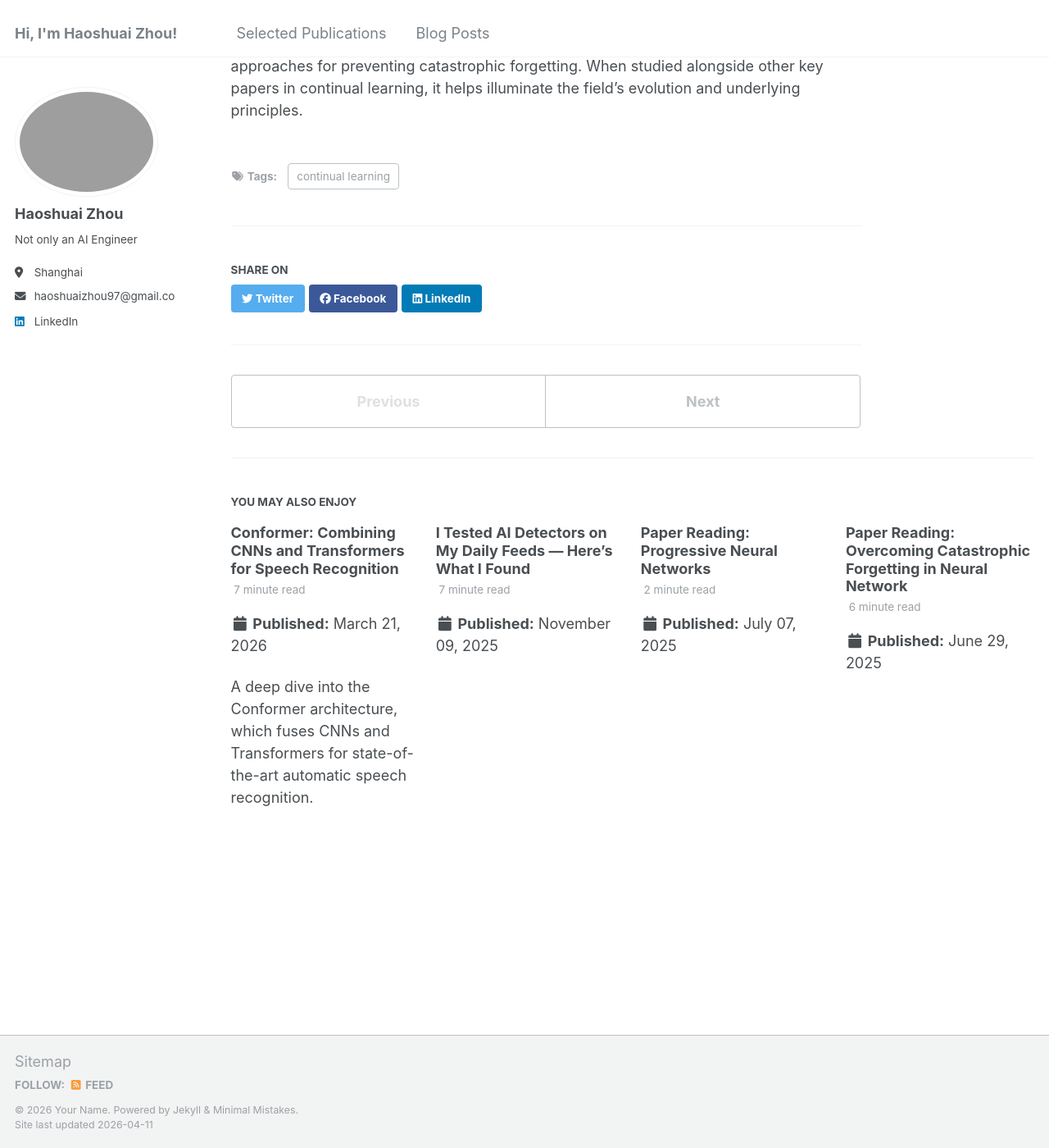
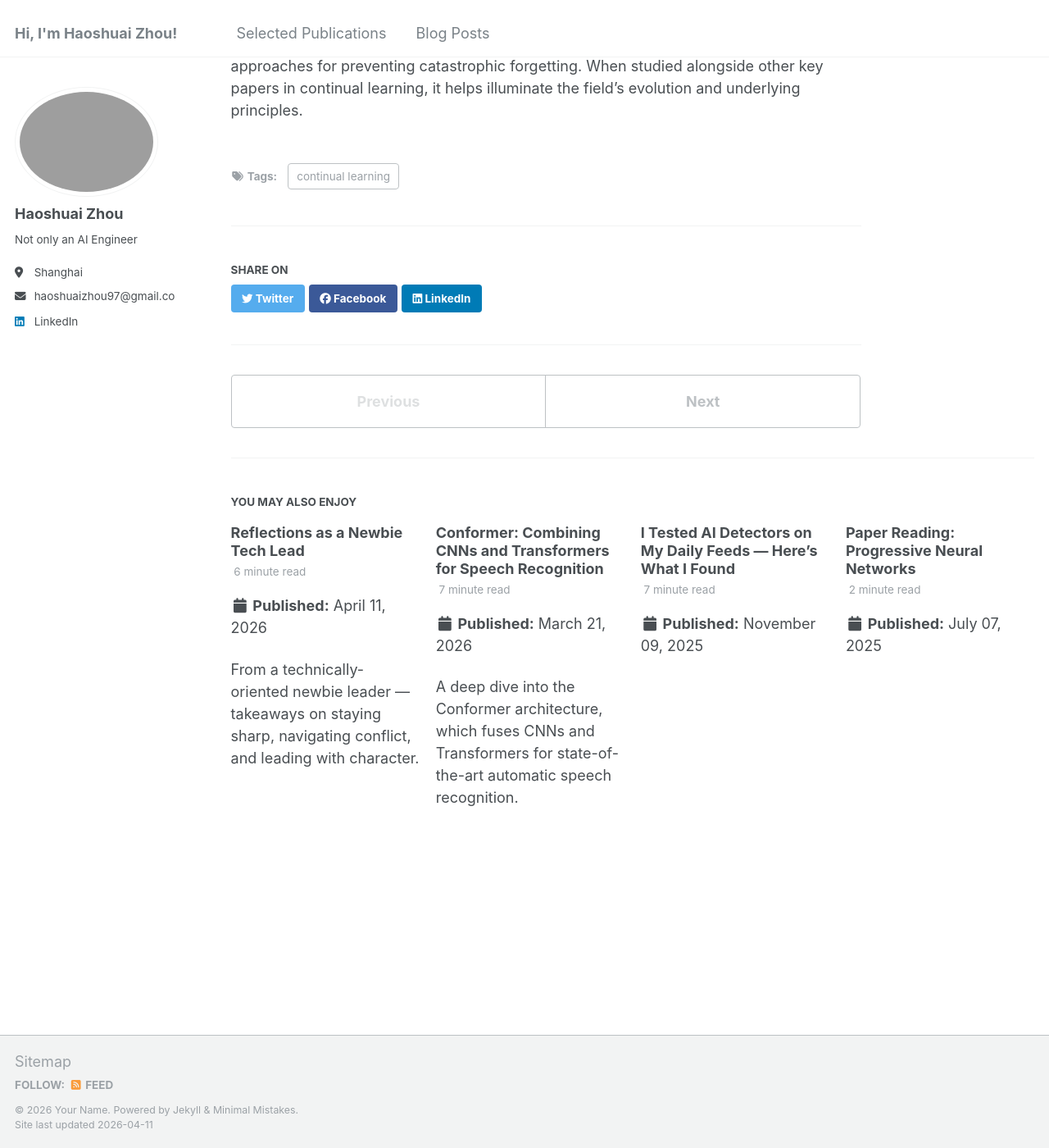
Before and after one commit to zhs2326/zhs2326.github.io, a Jekyll site: the page built from _posts/2025-06-01-learning-without-forgetting.md, in a window 1280 px wide and 1400 px high, scrolled down 2674 px. Shown: the whole window at 82% size. Built offline with Jekyll 4.4.1, drawn with Linux system fonts in a browser that asks for light colours; part of the change alters nothing that is shown.

Commit message:
feat(blog): add Reflections as a Newbie Tech Lead post
Personal leadership reflections covering: keeping technical skills sharp,
pioneering new platforms, navigating conflict, staying approachable, and
leading with character. Originally published in Chinese on Xiaohongshu.

Co-Authored-By: Claude Sonnet 4.6 <noreply@anthropic.com>

```diff
--- /dev/null
+++ b/_posts/2026-04-11-reflections-as-a-newbie-tech-lead.md
@@ -0,0 +1,42 @@
+---
+title: 'Reflections as a Newbie Tech Lead'
+date: 2026-04-11
+permalink: /posts/2026/04/blog-post-1/
+tags:
+  - leadership
+  - career
+  - tech lead
+excerpt: "From a technically-oriented newbie leader — takeaways on staying sharp, navigating conflict, and leading with character."
+---
+
+*I originally wrote this post in Chinese on Xiaohongshu (小红书) in February 2025, where it received a wonderful response with many likes and saves. To reach a wider audience, I've translated it into English and shared it here. I hope you find it useful!*
+
+<hr class="post-intro-divider" />
+
+Since Jul 2021, I've been working for three and a half years, and I've spent nearly 1.5 of those years in a tech lead role. Over the past six months, I've gradually transitioned into a team lead position, learning a lot — both technical and non-technical. Here, from the perspective of a technically-oriented newbie leader, I'd like to share some of my takeaways.
+
+## 1. Keeping Your Technical Skills Sharp Is Not Easy for a New Tech Lead
+
+Transitioning into a tech lead role usually happens because of strong technical ability. But for newcomers — especially younger ones — their technical edge often comes more from grinding hard than from deep accumulated experience. Once you become a tech lead, the demand for technical breadth skyrockets: you need to help team members solve all kinds of problems. The pace of technical growth and problem-solving ability that was previously "good enough" may no longer cut it. At this point, you must consciously push yourself to learn new technologies faster, dive into unfamiliar problems more efficiently, and refine the small habits that impact your effectiveness.
+
+## 2. Be the First to Explore New Platforms and Technologies
+
+In my view, when a new tech lead encounters a new platform or technology, they should always be the first to jump in. On one hand, pioneering new platforms is inherently difficult — this kind of tough nut needs to be cracked by the tech lead. A tech lead should leverage their sharp technical instincts to help the team navigate early pitfalls and identify key issues, so that when it's handed off to others, only minimal follow-up is needed. On the other hand, if you don't understand the platform yourself, trying to step in and direct things later becomes very difficult. People may see you as out of your depth and lose confidence in you — especially if you're a young tech lead.
+
+## 3. Don't Be Afraid of Conflict
+
+If a tech lead could just stay at the technical level and let the work speak for itself (which is already hard enough), then as a team lead, trying to completely avoid conflict is nearly impossible. In fact, since I became a tech lead, almost everyone on the team has had arguments with me at some point — including my own leader. In my view, a team without disagreements is a team without vitality. If everyone always agrees, what do you even need a whole team for? What matters is how you navigate or even harness conflict to lead people toward doing the right — and often the hard — thing. Behind every argument is a difference of opinion. How to use disagreements to draw out diverse perspectives and ultimately build alignment is something every leader must continuously think about and practice.
+
+## 4. Staying Approachable Is Crucial
+
+Until a few months ago, I loved using my so-called "sharp" thinking to immediately point out problems the moment someone shared an idea, and then offer a more efficient path. Gradually, I realized this was making everyone conform to my way of thinking — the team was becoming a clone of me. When people talked to me, their reasoning was carefully curated; they would hide the uncertain parts, the parts most likely to expose mistakes. This is dangerous. Many critical details, potential opportunities, and shifts in team morale become invisible to you. And your relationships suffer too — people don't even want to chat with you outside of work. So I've come to realize that staying deliberately approachable is essential. Don't immediately shoot down others' ideas. Don't fixate on small mistakes. Never make people afraid to express what they truly think in front of you. Let people feel safe to communicate, safe to make mistakes, and free to have their own unique space — that's what gives a team real energy.
+
+## 5. Personal Character Matters — A Lot
+
+I once saw an image that vividly illustrated the difference between a boss and a leader: the boss sits on a carriage, whipping subordinates to pull the cart, while the leader stands at the front, pulling alongside everyone. Frankly, I have no respect for the "boss" type. I believe everyone should aspire to be a leader, not a boss.
+
+Even though I'm the team lead, I'm actually the second youngest person on the team — the oldest member is nearly 20 years my senior. Given my experience, encountering resistance while leading the team is perfectly normal. Fortunately, this pushed me to start practicing *influence without authority* early on. I believe authority can be a useful tool for a leader, but relying solely on authority to lead people is a recipe for total failure. The moment you leave that position, you'll quickly learn what it feels like when people treat you differently.
+
+A good leader should consciously avoid leveraging the privileges of their position. Instead, understand people's needs, find common interests between individuals and the team, and make people *want* to embrace your ideas and create greater value together. Beyond that, lead by example — teach through competence, inspire through conduct. I believe a leader can be lenient with others but must be strict with themselves. That's why I almost never skip morning standup. When the team has an important task and teammates are there, I won't leave either — even if I'm just sitting there, I'll stay.
+
+Finally, being a leader is just one role at work. In life, you absolutely cannot expect to lead everyone's thoughts and emotions at all times. If you can only find your sense of purpose at work, you'll end up losing more than you gain in life. Every person is a vivid, independent individual. Through working together, I've come to see the real sides of everyone — their sensitivity, vulnerability, strength, resilience, selfishness, selflessness… and they can see mine too. Truly appreciating the uniqueness of every person around you, and making people *want* to work with you because of *who you are* — that's what matters most.
--- a/_sass/_page.scss
+++ b/_sass/_page.scss
@@ -108,6 +108,11 @@
   blockquote + .small {
     margin-top: -1.5em;
     padding-left: 1.25rem;
+  }
+
+  /* extra space below a divider after an intro block (Markdown blank lines collapse in HTML) */
+  hr.post-intro-divider {
+    margin-bottom: 2.5em;
   }
 }
 
```
